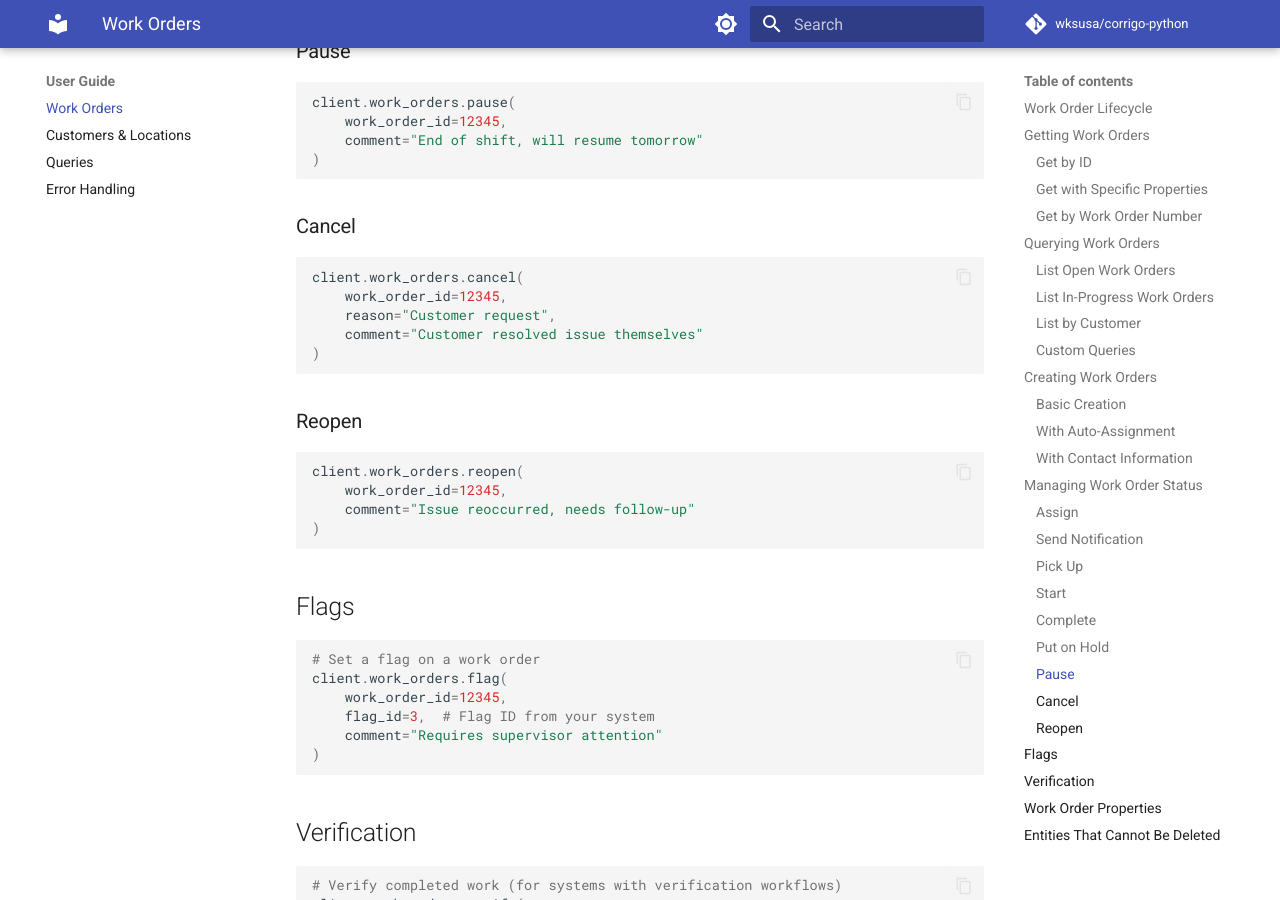
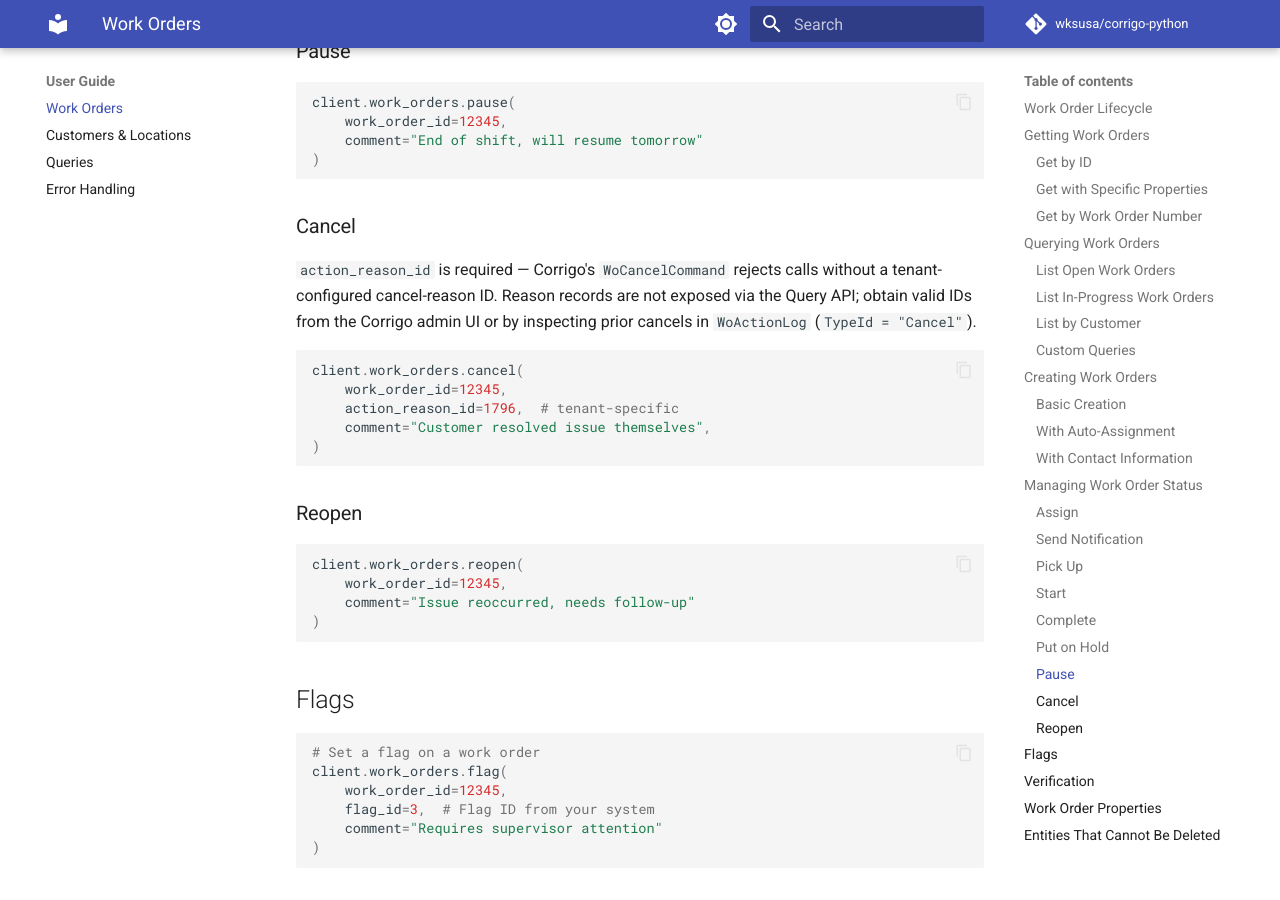
Before and after one commit to wksusa/corrigo-python, an MkDocs documentation site: the page built from docs/guide/work-orders.md, in a window 1280 px wide and 900 px high, scrolled down 4053 px. Built offline with MkDocs 1.6.1 and Material for MkDocs 9.7.7, drawn with Linux system fonts in a browser that asks for light colours; comment, search, counter and statistics services are not loaded; some of the changed text lies outside the part shown.

Commit message:
fix(cancel): require ActionReasonId; release v0.4.0
The Corrigo WoCancelCommand rejects free-text Reason on tenants configured
to require a cancel reason (including WKS prod and staging) with
"BUSINESS_LOGIC_ERROR: status Cancelled requires reason". The previous
reason: str | None signature did not work in practice.

Change WorkOrderResource.cancel and CommandExecutor.cancel_work_order to
take a required action_reason_id: int and send ActionReasonId in the
command body. CLI flag becomes --action-reason-id / -r.

Verified end-to-end against Stage WKS Restaurant on WO 183384:
Open → Cancelled → reopened cleanly with the new signature.

Linear: AIL-1338

Co-Authored-By: Claude Opus 4.7 (1M context) <noreply@anthropic.com>

````diff
--- a/docs/guide/work-orders.md
+++ b/docs/guide/work-orders.md
@@ -202,11 +202,16 @@ client.work_orders.pause(
 
 ### Cancel
 
+`action_reason_id` is required — Corrigo's `WoCancelCommand` rejects calls
+without a tenant-configured cancel-reason ID. Reason records are not exposed
+via the Query API; obtain valid IDs from the Corrigo admin UI or by inspecting
+prior cancels in `WoActionLog` (`TypeId = "Cancel"`).
+
 ```python
 client.work_orders.cancel(
     work_order_id=12345,
-    reason="Customer request",
-    comment="Customer resolved issue themselves"
+    action_reason_id=1796,  # tenant-specific
+    comment="Customer resolved issue themselves",
 )
 ```
 
@@ -265,5 +270,5 @@ Work orders cannot be deleted via the API. Use `cancel()` instead:
 # client.work_orders.delete(12345)
 
 # Use cancel instead
-client.work_orders.cancel(12345, reason="No longer needed")
+client.work_orders.cancel(12345, action_reason_id=1796)
 ```
--- a/pyproject.toml
+++ b/pyproject.toml
@@ -4,7 +4,7 @@ build-backend = "hatchling.build"
 
 [project]
 name = "corrigo"
-version = "0.3.3"
+version = "0.4.0"
 description = "Python SDK for the Corrigo Enterprise REST API"
 readme = "README.md"
 license = "MIT"
--- a/src/corrigo/__init__.py
+++ b/src/corrigo/__init__.py
@@ -19,7 +19,7 @@ from corrigo.exceptions import (
     ServerError,
 )
 
-__version__ = "0.2.0"
+__version__ = "0.4.0"
 __all__ = [
     "CorrigoClient",
     "CorrigoAuth",
````
Also changed, not shown: CHANGELOG.md (+14 -0 lines), README.md (+1 -1 lines), 5 other files.
